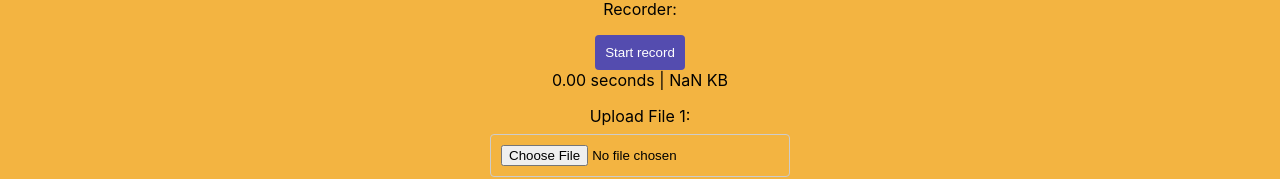
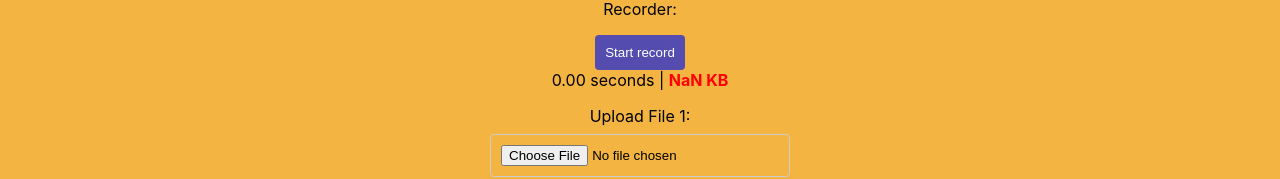
Before and after one commit to ECE-24-Capstone-Text-to-Speech/ECE-24-Capstone-AI-Text-2-Speech, a React (Create React App) app in the folder klpsst_wb/: page /home in a window 1280 px wide. Shown: the part 643-822 px from the top of the page. Built offline with nearby package versions, Linux system fonts and the light colour scheme; no server answers.

Commit message:
[frontend] recording size displays red if exceeds limit

```diff
--- a/klpsst_wb/src/Frontend/Components/VoiceRecorder.jsx
+++ b/klpsst_wb/src/Frontend/Components/VoiceRecorder.jsx
@@ -3,6 +3,8 @@ import Recorder from "recorder-js";
 import WaveStream from "react-wave-stream";
 import PropTypes from "prop-types";
 import "./VoiceRecorder.css";
+
+const RECORD_MAX_SIZE_KB = 10_000;
 
 const VoiceRecorder = (props) => {
   const [isRecording, setIsRecording] = useState(false);
@@ -84,11 +86,25 @@ const VoiceRecorder = (props) => {
     return () => clearInterval(timer);
   }, [isRecording]);
 
-  const formatTime = (seconds) => {
-    // Function to format time in seconds with 3 decimal places
-    return `${seconds.toFixed(2)} seconds${
-      isRecording ? "" : ` | ${Math.round(audioBlob?.size / 1024)} KB`
-    }`;
+  const formatTime = () => {
+    // time in seconds with 3 decimal places
+    return <span>{`${elapsedTime.toFixed(2)} seconds`}</span>;
+  };
+
+  const formatSize = () => {
+    // size of recording when done
+    let sizeKB = Math.round(audioBlob?.size / 1024);
+    let okSize = sizeKB < RECORD_MAX_SIZE_KB && !isNaN(sizeKB);
+    let style = {
+      color: okSize ? "inherit" : "red", // Set color to red if size exceeds 10000KB
+      fontWeight: okSize ? "inherit" : "bold",
+    };
+
+    return (
+      <span style={style}>{`${
+        isRecording ? "Recording..." : `${sizeKB.toLocaleString()} KB`
+      }`}</span>
+    );
   };
 
   return (
@@ -118,8 +134,8 @@ const VoiceRecorder = (props) => {
       <div className="Wavestream">
         {isRecording && <WaveStream {...analyserData} />}
       </div>
-      <div className="Timer" style={{ textAlign: "center" }}>
-        {formatTime(elapsedTime)}
+      <div className="Info" style={{ textAlign: "center" }}>
+        {formatTime()} | {formatSize()}
       </div>
     </div>
   );
```
